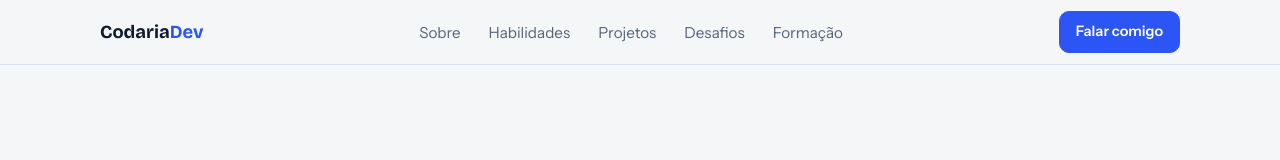
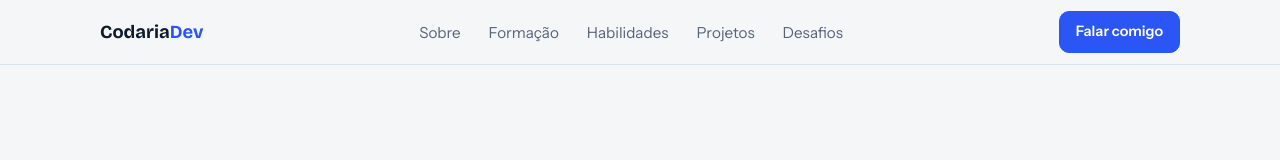
Before and after one commit to codariadev/portifolio, a Next.js app: page / in a window 1280 px wide. Shown: the top 160 px of the page. Built offline with nearby package versions, Linux system fonts and the light colour scheme.

Commit message:
Alteração na ordem do menu formação

```diff
--- a/app/page.tsx
+++ b/app/page.tsx
@@ -5,10 +5,10 @@ import { profile, about, facts, skillGroups, projects, challenges, courses, educ
 
 const nav = [
   ["Sobre", "#sobre"],
+  ["Formação", "#formacao"],
   ["Habilidades", "#habilidades"],
   ["Projetos", "#projetos"],
   ["Desafios", "#desafios"],
-  ["Formação", "#formacao"],
 ];
 
 export default function Home() {
```
